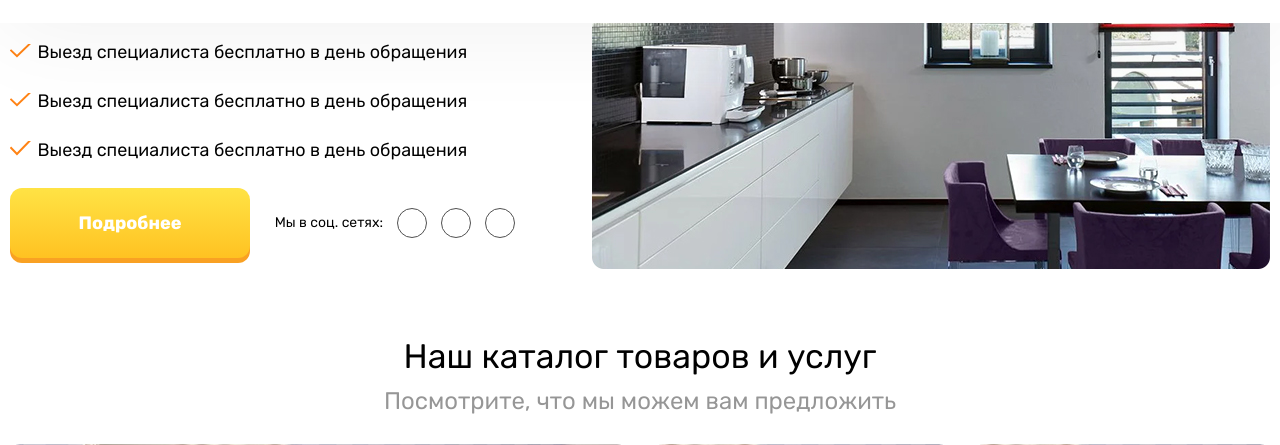
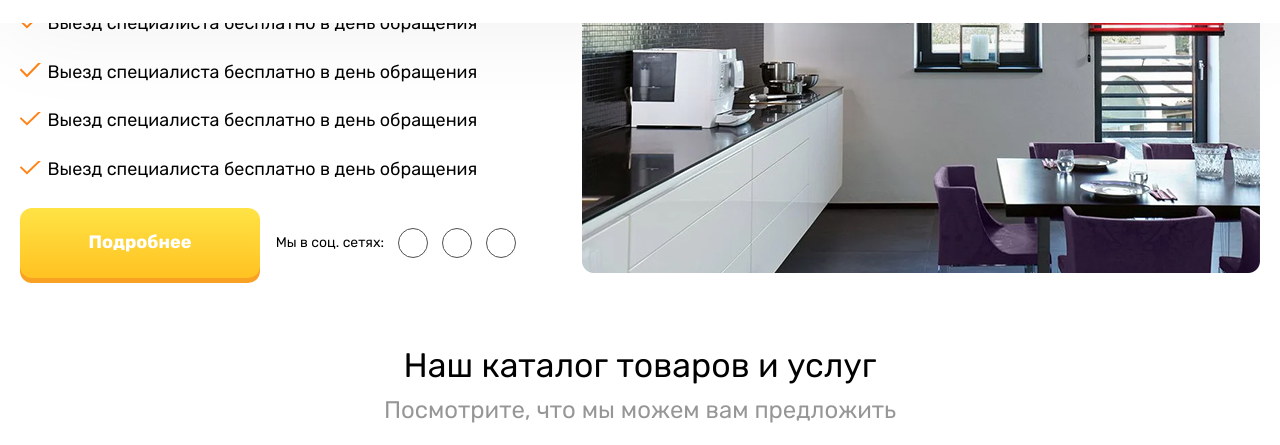
Before and after one commit to acr0matic/moskitsetki_msk, a PHP site: page / in a window 1280 px wide. Shown: the part 316-761 px from the top of the page. Run offline with PHP 8.4, Linux system fonts and the light colour scheme; style sheets or scripts are compiled from the project's sources.

Commit message:
Микроправки

```diff
--- a/src/styles/scss/abstracts/_variables.scss
+++ b/src/styles/scss/abstracts/_variables.scss
@@ -26,4 +26,4 @@
 $font-5: 12px;
 
 // Максимальная ширина контейнера
-$container-max-width: 1260px !default;
+$container-max-width: 1240px !default;
--- a/src/styles/scss/layout/_promo.scss
+++ b/src/styles/scss/layout/_promo.scss
@@ -1,7 +1,7 @@
 #promo {
   .content {
-    padding-top: 35px;
-    max-width: 505px;
+    padding-top: 65px;
+    max-width: 40%;
   }
 }
 
```
